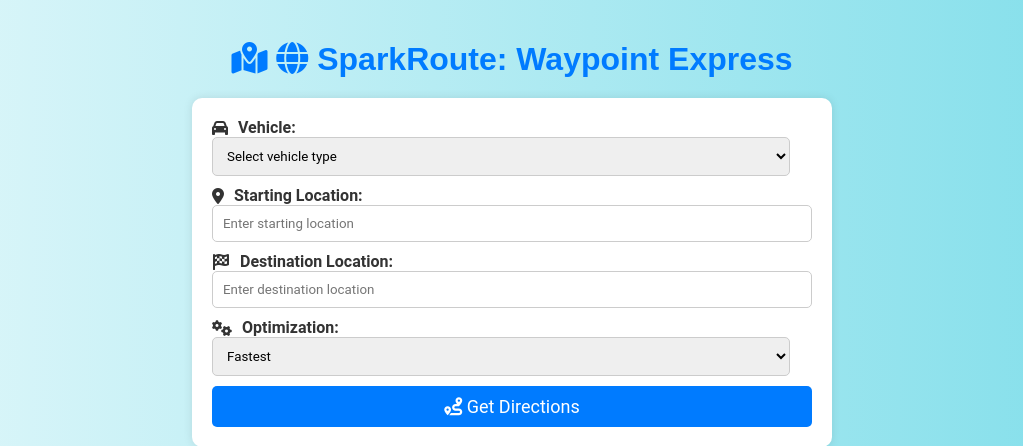
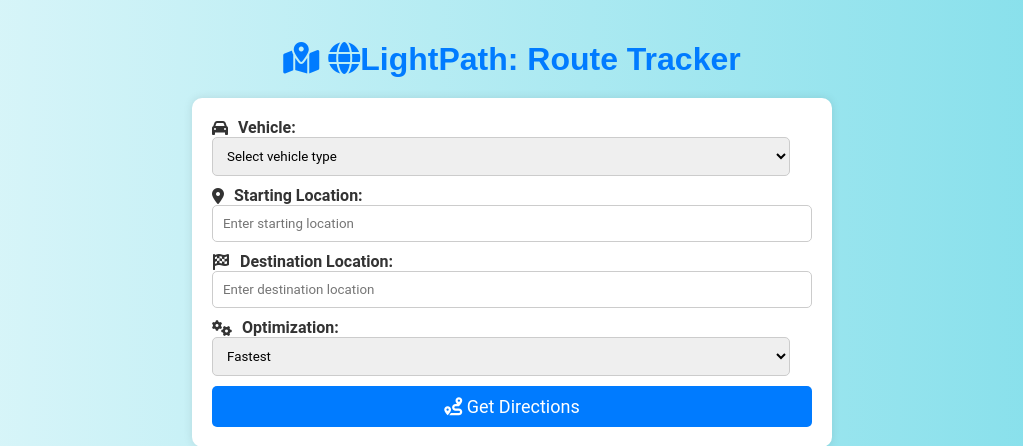
Before and after one commit to Maykull/devasc-project-3, a Flask app: page /index in a window 1280 px wide. Shown: the top 446 px of the page, without its empty margins (128-1151 px from the left). Run offline with Flask 3, Linux system fonts and the light colour scheme.

Commit message:
change project name

```diff
--- a/templates/index.html
+++ b/templates/index.html
@@ -3,7 +3,7 @@
 <head>
     <meta charset="UTF-8">
     <meta name="viewport" content="width=device-width, initial-scale=1.0">
-    <title>SparkRoute: WayPoint Express</title>
+    <title>LightPath: Route Tracker</title>
     <link rel="stylesheet" href="https://cdnjs.cloudflare.com/ajax/libs/font-awesome/6.0.0-beta3/css/all.min.css">
     <link href="https://fonts.googleapis.com/css2?family=Poppins:wght@400;600&display=swap" rel="stylesheet">
 
@@ -168,7 +168,7 @@
     </style>
 </head>
 <body>
-    <h1><i class="fas fa-map-marked-alt"></i> <i class="fa-solid fa-globe"></i> SparkRoute: Waypoint Express</h1>
+    <h1><i class="fas fa-map-marked-alt"></i> <i class="fa-solid fa-globe"></i>LightPath: Route Tracker</h1>
     <form id="route-form">
         <label for="vehicle"><i class="fas fa-car"></i> Vehicle:</label>
         <select id="vehicle" name="vehicle" required>
--- a/templates/welcome.html
+++ b/templates/welcome.html
@@ -39,7 +39,7 @@
     </style>
 </head>
 <body>
-    <h1>Welcome to SparkRoute: WayPoint Express</h1>
+    <h1>Welcome to LightPath: Route Tracker</h1>
     <p>Your guide to faster and smarter route planning.</p>
 
     <button onclick="redirectToIndex()">Get Started</button>
@@ -49,10 +49,10 @@
             window.location.href = '/index';
         }
 
-        // Automatically redirect after 5 seconds
+        // Automatically redirect after 10 seconds
         setTimeout(() => {
             window.location.href = '/index';
-        }, 5000);
+        }, 10000);
     </script>
 </body>
 </html>
```
